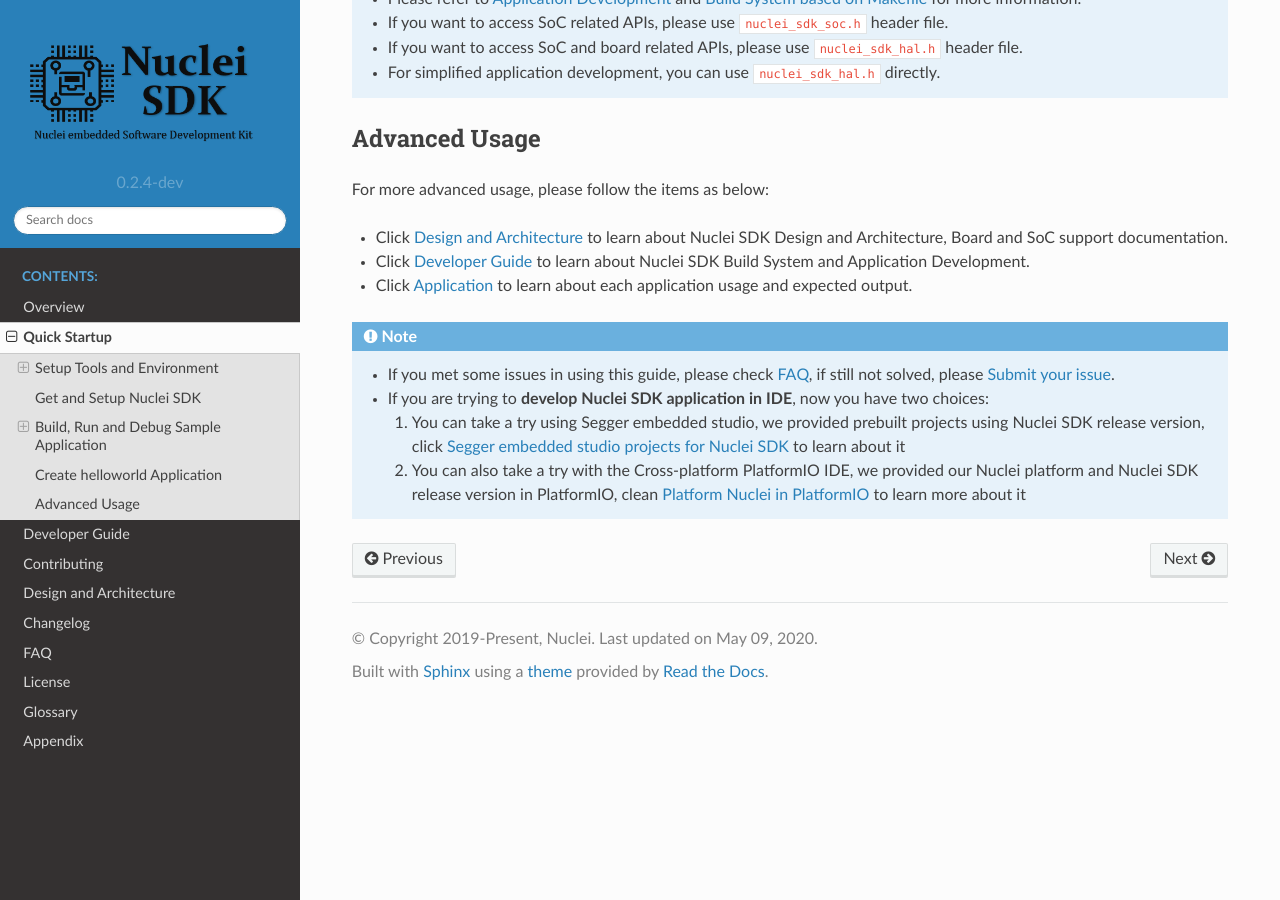
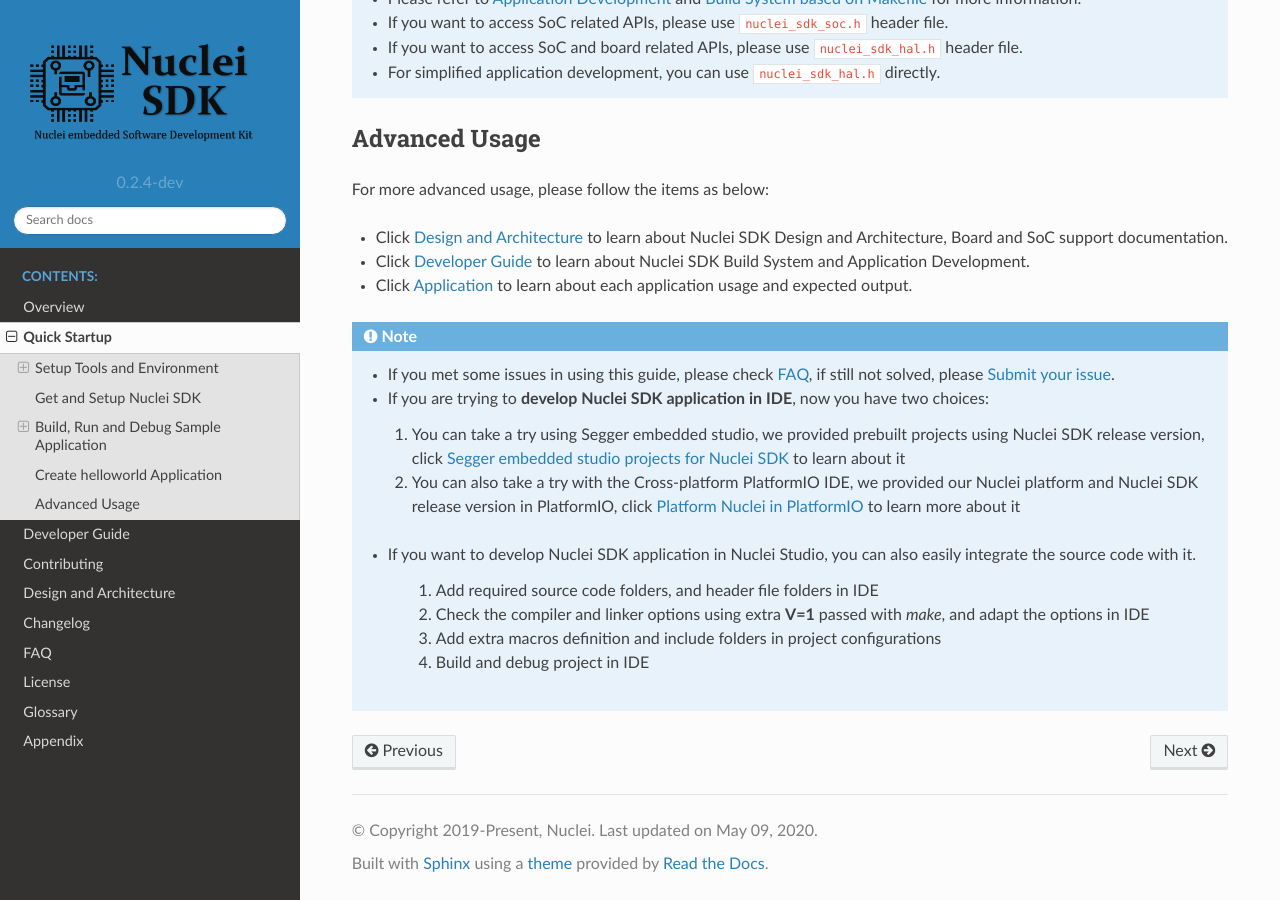
Before and after one commit to Nuclei-Software/nuclei-sdk, a Sphinx documentation site: the page built from doc/source/quickstart.rst, in a window 1280 px wide and 900 px high, scrolled down 12244 px. Built offline with Sphinx 7.4.7 and the Read the Docs theme 2.0.0, drawn with Linux system fonts in a browser that asks for light colours.

Commit message:
doc: Add steps for using Nuclei Studio
Maybe later we can provide similiar prebuilt IDE projects for Nuclei
Studio like Segger Embedded Studio.

Signed-off-by: Huaqi Fang <578567190@qq.com>

```diff
--- a/doc/source/quickstart.rst
+++ b/doc/source/quickstart.rst
@@ -596,9 +596,18 @@ For more advanced usage, please follow the items as below:
          SDK release version, click `Segger embedded studio projects for Nuclei SDK`_ to learn about it
 
       2. You can also take a try with the Cross-platform PlatformIO IDE, we provided our Nuclei platform
-         and Nuclei SDK release version in PlatformIO, clean `Platform Nuclei in PlatformIO`_ to learn
+         and Nuclei SDK release version in PlatformIO, click `Platform Nuclei in PlatformIO`_ to learn
          more about it
 
+    * If you want to develop Nuclei SDK application in Nuclei Studio, you can also easily integrate the source code with it.
+
+       1. Add required source code folders, and header file folders in IDE
+
+       2. Check the compiler and linker options using extra **V=1** passed with *make*, and adapt the options in IDE
+
+       3. Add extra macros definition and include folders in project configurations
+
+       4. Build and debug project in IDE
 
 .. _GDB User Manual: https://www.gnu.org/software/gdb/documentation/
 .. _Segger embedded studio projects for Nuclei SDK: https://github.com/riscv-mcu/ses_nuclei_sdk_projects
```
